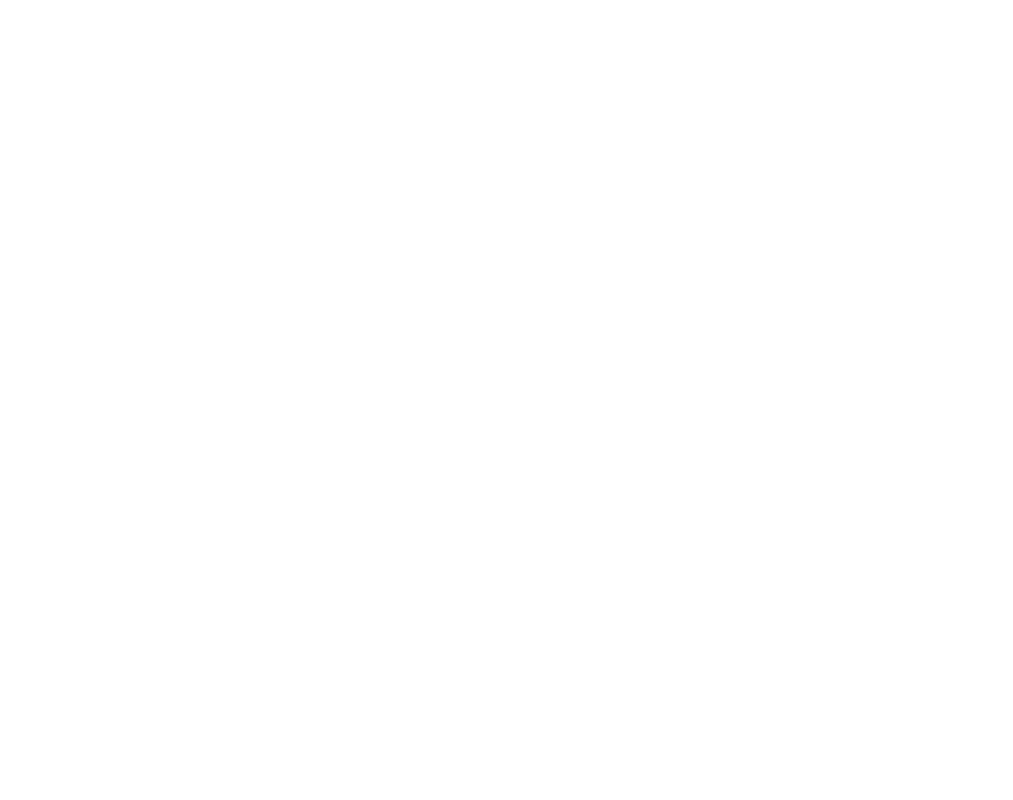
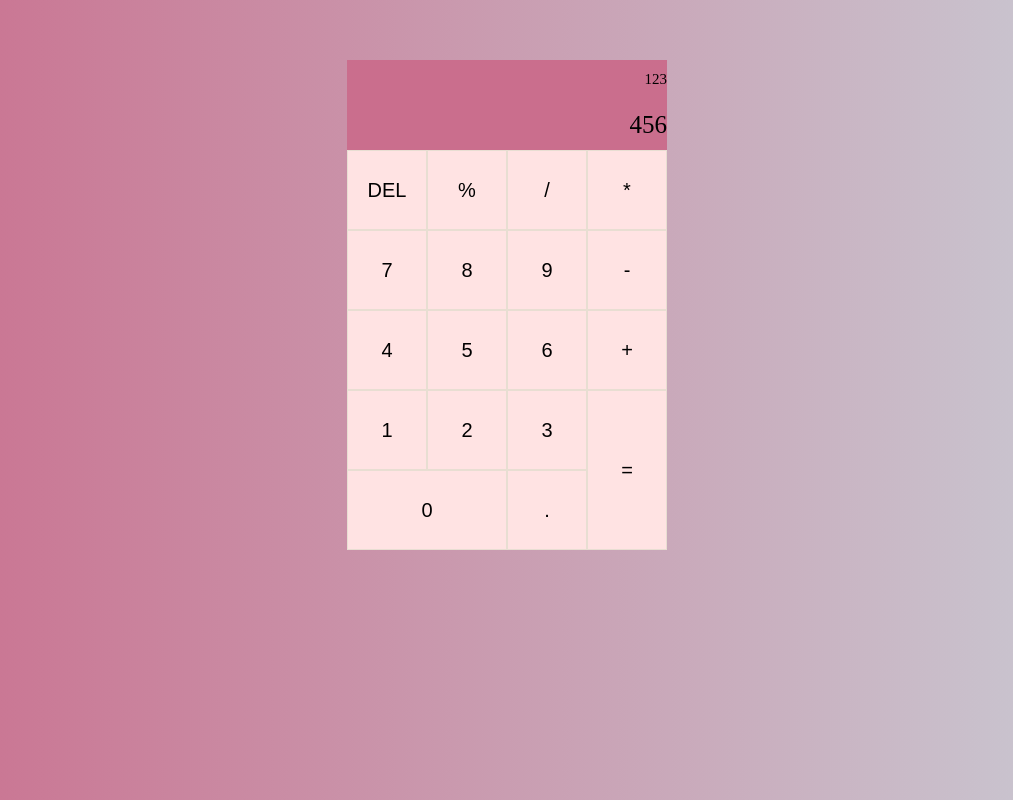
Before and after one commit to marijanastasijevic/calculator, a React (Create React App) app: page / in a window 1280 px wide. Shown: the whole page, without its empty margins (133-1146 px from the left). Built offline with nearby package versions, Linux system fonts and the light colour scheme.

Commit message:
Add layout (#2)

```diff
--- a/src/App.js
+++ b/src/App.js
@@ -1,7 +1,35 @@
 import React from 'react';
 
+import classes from './App.module.css'
+
 function App() {
-    return null;
+    return(
+        <div className={classes.calculator__grid}>
+            <div className={classes.display}>
+                <div className={classes.previous__operand}>123</div>
+                <div className={classes.current__operand}>456</div>
+            </div>
+            <button>DEL</button>
+            <button>%</button>
+            <button>/</button>
+            <button>*</button>
+            <button>7</button>
+            <button>8</button>
+            <button>9</button>
+            <button>-</button>
+            <button>4</button>
+            <button>5</button>
+            <button>6</button>
+            <button>+</button>
+            <button>1</button>
+            <button>2</button>
+            <button>3</button>
+            <button className={classes.span__two__row}>=</button>
+            <button className={classes.span__two__column}>0</button>
+            <button>.</button>
+
+        </div>
+    )
 }
 
 export default App;
--- /dev/null
+++ b/src/App.module.css
@@ -0,0 +1,62 @@
+*, *::before, *::after {
+    box-sizing: border-box;
+}
+
+body {
+    margin: 0;
+    background-image: linear-gradient(to right, #ca6e8d, #c9ccd5)
+}
+
+.calculator__grid {
+    display: grid;
+    margin-top: 50px;
+    grid-template-columns: repeat(4, 80px);
+    grid-template-rows: minmax(100px, auto) repeat(6, 80px);
+    justify-content: center;
+
+
+}
+
+.display {
+    grid-column: 1 / -1;
+    margin-top: 10px;
+    background-color: #ca6e8d;
+    display: flex;
+    flex-direction: column;
+    align-items: flex-end;
+    justify-content: space-around;
+    word-wrap: break-word;
+    word-break: break-all;
+
+}
+
+.display .previous__operand {
+    font-size: 15px;
+
+}
+
+.display .current__operand {
+    font-size: 25px;
+    color: black;
+}
+
+.calculator__grid  button {
+    cursor: pointer;
+    background-color: #ffe3e3;
+    border: 1px solid #E8DED2;
+    font-size: 20px;
+}
+
+.calculator__grid button:hover,
+.calculator__grid button:focus {
+    background-color: rgba(255, 255, 255, 0.822);
+}
+
+.span__two__column{
+  grid-column: span 2;
+}
+
+.span__two__row{
+    grid-row: span 2;
+    background-color: #ca6e8d;
+}
```
